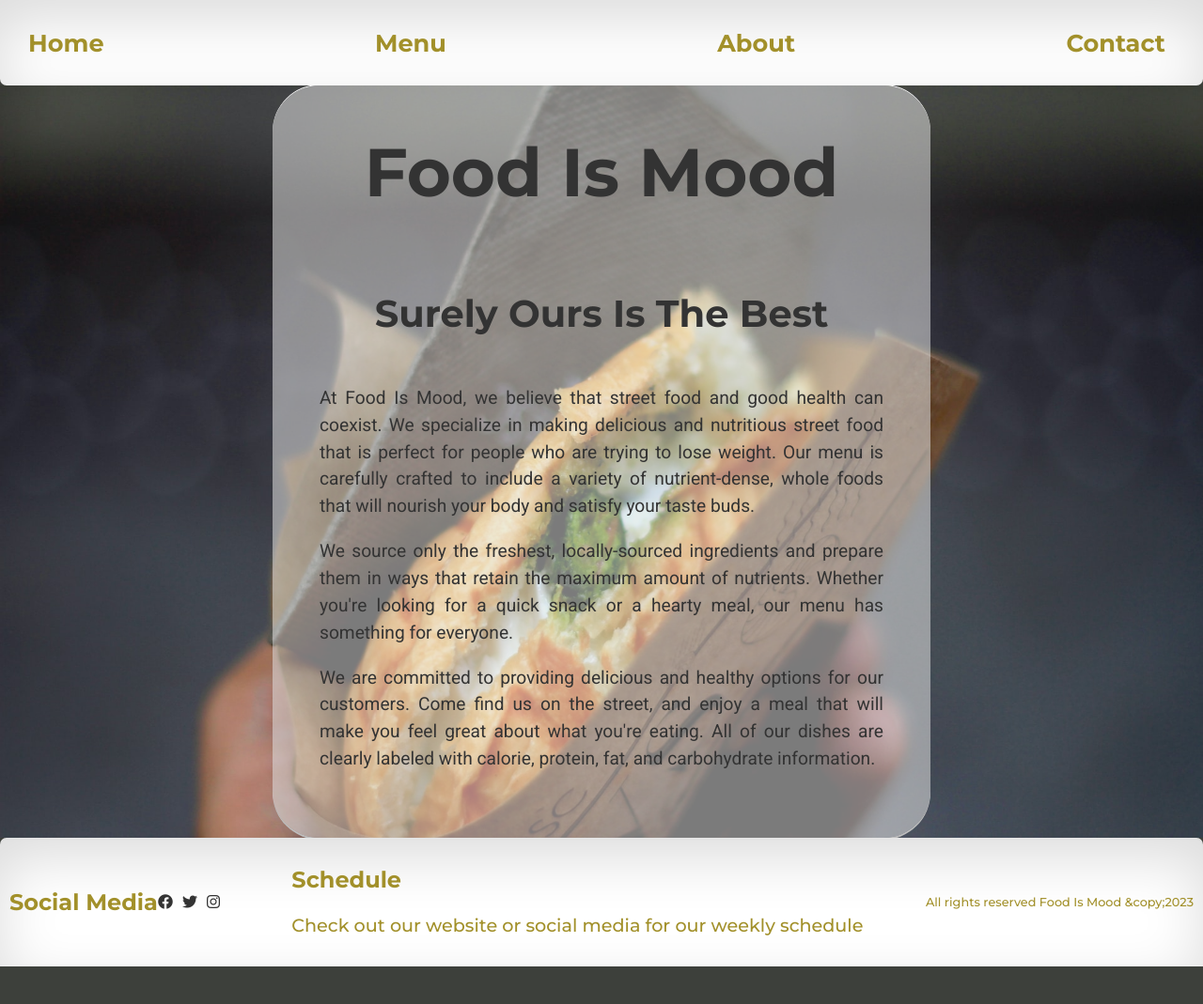
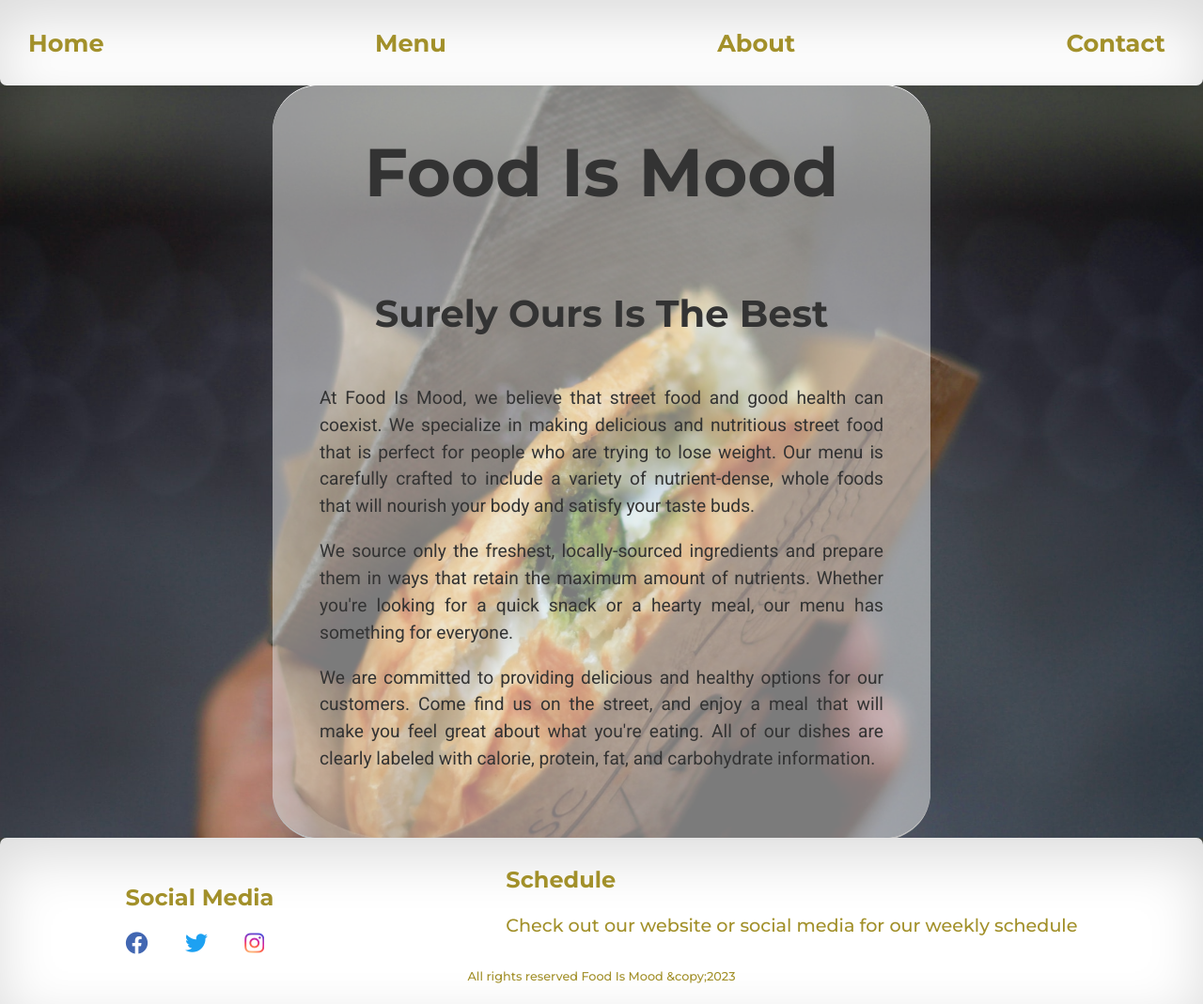
Before and after one commit to Yahyaabbakar92/restaurant-page, a plain HTML site: page index.html in a window 1280 px wide. Shown: the whole page at 94% size. Before the commit the page ends 1029 px from the top, so only its background shows below. Drawn offline with Linux system fonts and the light colour scheme; files whose address does not match are found by name.

Commit message:
added the styles for footer icons

```diff
--- a/style.css
+++ b/style.css
@@ -88,20 +88,78 @@ header {
 	border-top-left-radius: 7px;
 	padding: 10px;
 	display: flex;
-	flex-wrap: wrap;
-	align-items: center;
-	justify-content: space-between;
+	flex-direction: column;
+}
+
+.top-footer {
+	display: flex;
+	justify-content: space-around;
+	align-items: flex-end;
 }
 
 .social-media {
 	display: flex;
-	align-items: center;
+	flex-direction: column;
+}
+
+.icon-container {
+	display: flex;
+	justify-content: space-between;
+	font-size: 1.5rem;
 }
 
 .social-link {
 	text-decoration: none;
 	color: #333;
 	margin-right: 10px;
+}
+
+.social-link:first-child {
+	color: #4267b2;
+}
+
+.social-link:nth-child(2) {
+	color: #1da1f2;
+}
+
+.social-link:last-child {
+	color: transparent;
+	background: -webkit-radial-gradient(
+		30% 107%,
+		circle,
+		#fdf497 0%,
+		#fdf497 5%,
+		#fd5949 45%,
+		#d6249f 60%,
+		#285aeb 90%
+	);
+	background: -o-radial-gradient(
+		30% 107%,
+		circle,
+		#fdf497 0%,
+		#fdf497 5%,
+		#fd5949 45%,
+		#d6249f 60%,
+		#285aeb 90%
+	);
+	background: radial-gradient(
+		circle at 30% 107%,
+		#fdf497 0%,
+		#fdf497 5%,
+		#fd5949 45%,
+		#d6249f 60%,
+		#285aeb 90%
+	);
+	background: -webkit-radial-gradient(
+		circle at 30% 107%,
+		#fdf497 0%,
+		#fdf497 5%,
+		#fd5949 45%,
+		#d6249f 60%,
+		#285aeb 90%
+	);
+	background-clip: text;
+	-webkit-background-clip: text;
 }
 
 .schedule-text {
```
Also changed, not shown: main.js (+1 -1 lines).
